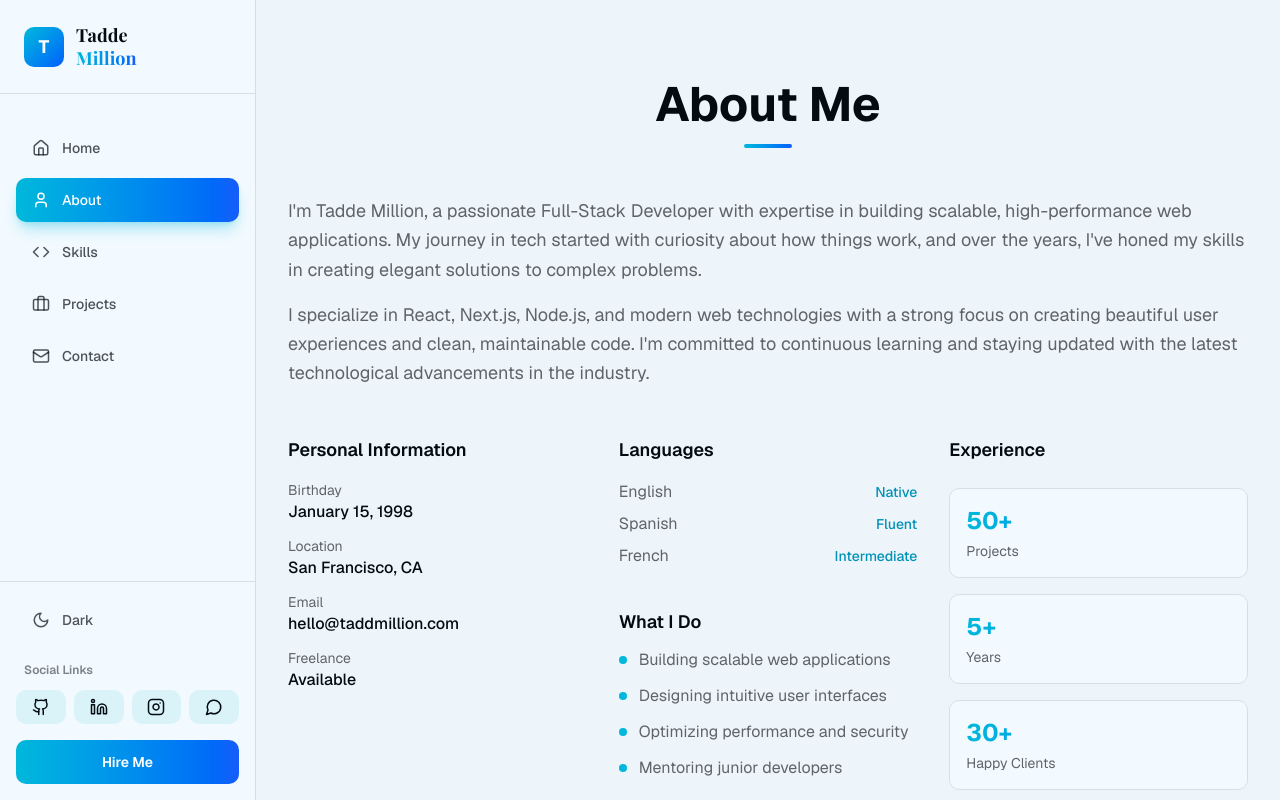
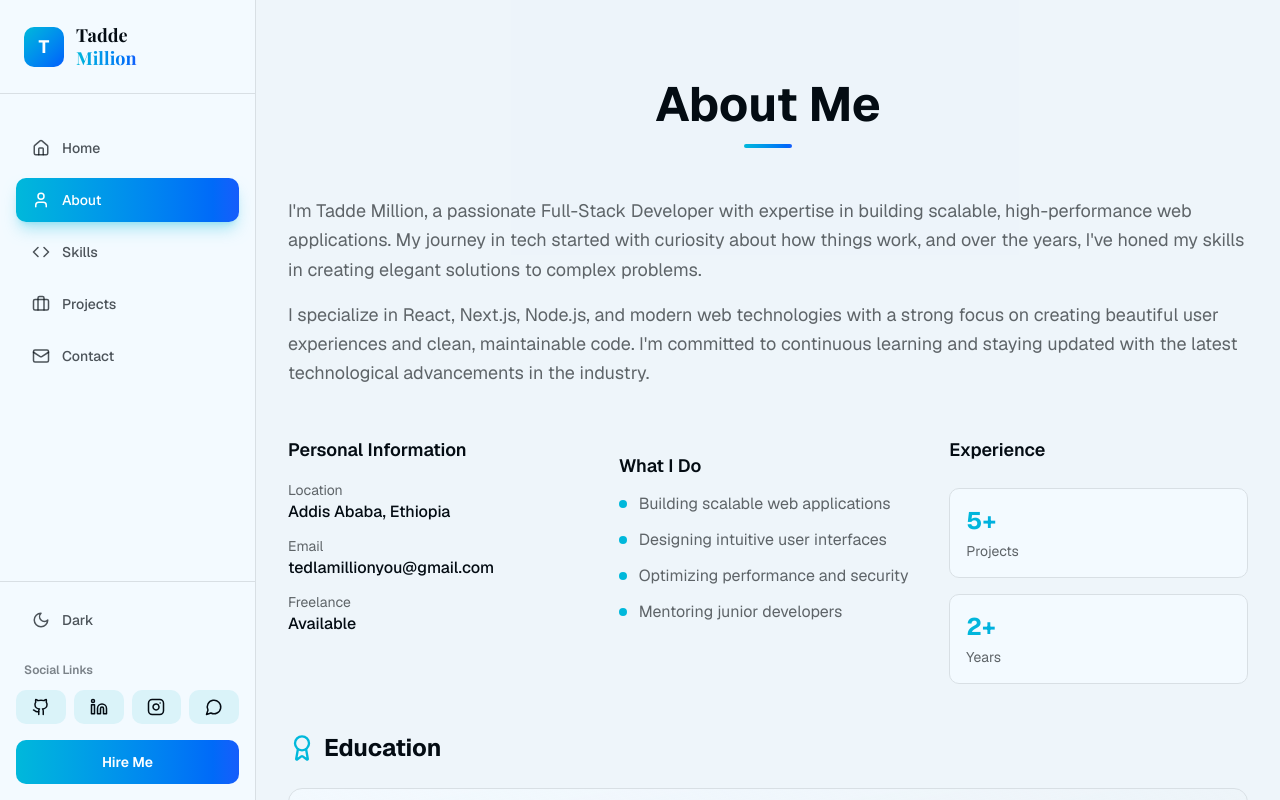
Before and after one commit to Tademillion/MyPortFolio, a Next.js app: page / in a window 1280 px wide. Both pictures are taken after a click on the link "About". Built offline with nearby package versions, Linux system fonts and the light colour scheme; a web font is replaced by a local one.

Commit message:
update about page

```diff
--- a/components/about.tsx
+++ b/components/about.tsx
@@ -25,37 +25,21 @@ export default function About() {
   const education = [
     {
       degree: "Bachelor of Science in Computer Science",
-      school: "University of California",
-      year: "2020",
+      school: "Mekdela Amba University",
+      year: "July 2023",
       description: "Specialized in Software Engineering and Web Development",
-    },
-    {
-      degree: "Full Stack Development Bootcamp",
-      school: "Tech Academy",
-      year: "2019",
-      description: "Intensive 12-week program covering modern web technologies",
-    },
+    }
+
   ]
 
   const experiences = [
     {
-      title: "Senior Full Stack Developer",
-      company: "Tech Innovations Inc.",
-      year: "2022 - Present",
-      description: "Leading development of scalable web applications and mentoring junior developers",
+      title: "Junior Application Developer ",
+      company: "Amhara Bank SC",
+      year: "2024 - Present",
+      description: "Developing and maintain highly scalable web applications",
     },
-    {
-      title: "Full Stack Developer",
-      company: "Digital Solutions Ltd.",
-      year: "2020 - 2022",
-      description: "Developed and maintained multiple client projects using React and Node.js",
-    },
-    {
-      title: "Junior Developer",
-      company: "StartUp Hub",
-      year: "2019 - 2020",
-      description: "Built responsive web interfaces and contributed to backend API development",
-    },
+    //
   ]
 
   return (
@@ -93,9 +77,8 @@ export default function About() {
                 <h3 className="text-lg font-semibold text-foreground">Personal Information</h3>
                 <div className="space-y-3">
                   {[
-                    { label: "Birthday", value: "January 15, 1998" },
-                    { label: "Location", value: "San Francisco, CA" },
-                    { label: "Email", value: "hello@taddmillion.com" },
+                     { label: "Location", value: "Addis Ababa, Ethiopia" },
+                    { label: "Email", value: "tedlamillionyou@gmail.com" },
                     { label: "Freelance", value: "Available" },
                   ].map((item, i) => (
                     <div key={i} className="flex flex-col">
@@ -112,13 +95,13 @@ export default function About() {
               className={`space-y-6 ${isVisible ? "animate-fade-in" : "opacity-0"}`}
               style={{ animationDelay: "200ms" }}
             >
-              <div className="space-y-4">
+              {/* <div className="space-y-4">
                 <h3 className="text-lg font-semibold text-foreground">Languages</h3>
                 <div className="space-y-2">
                   {[
-                    { lang: "English", level: "Native" },
-                    { lang: "Spanish", level: "Fluent" },
-                    { lang: "French", level: "Intermediate" },
+                    { lang: "English", level: "Intermidiate" },
+                    { lang: "Amharic", level: "Native" },
+                    { lang: "Afan Oromo", level: "Native" },
                   ].map((item, i) => (
                     <div key={i} className="flex justify-between items-center">
                       <span className="text-muted-foreground">{item.lang}</span>
@@ -126,7 +109,7 @@ export default function About() {
                     </div>
                   ))}
                 </div>
-              </div>
+              </div> */}
 
               <div className="space-y-3 pt-4">
                 <h3 className="text-lg font-semibold text-foreground">What I Do</h3>
@@ -154,10 +137,9 @@ export default function About() {
               <h3 className="text-lg font-semibold text-foreground">Experience</h3>
               <div className="space-y-4">
                 {[
-                  { number: "50+", label: "Projects" },
-                  { number: "5+", label: "Years" },
-                  { number: "30+", label: "Happy Clients" },
-                  { number: "100%", label: "Satisfaction" },
+                  { number: "5+", label: "Projects" },
+                  { number: "2+", label: "Years" },
+
                 ].map((stat, i) => (
                   <div
                     key={i}
@@ -181,7 +163,9 @@ export default function About() {
               <Award size={28} className="text-cyan-500" />
               Education
             </h3>
-            <div className="grid md:grid-cols-2 gap-6">
+            {/* <div className="grid md:grid-cols-2 gap-6"> */}
+            <div className="space-y-4">
+
               {education.map((edu, i) => (
                 <div
                   key={i}
```
